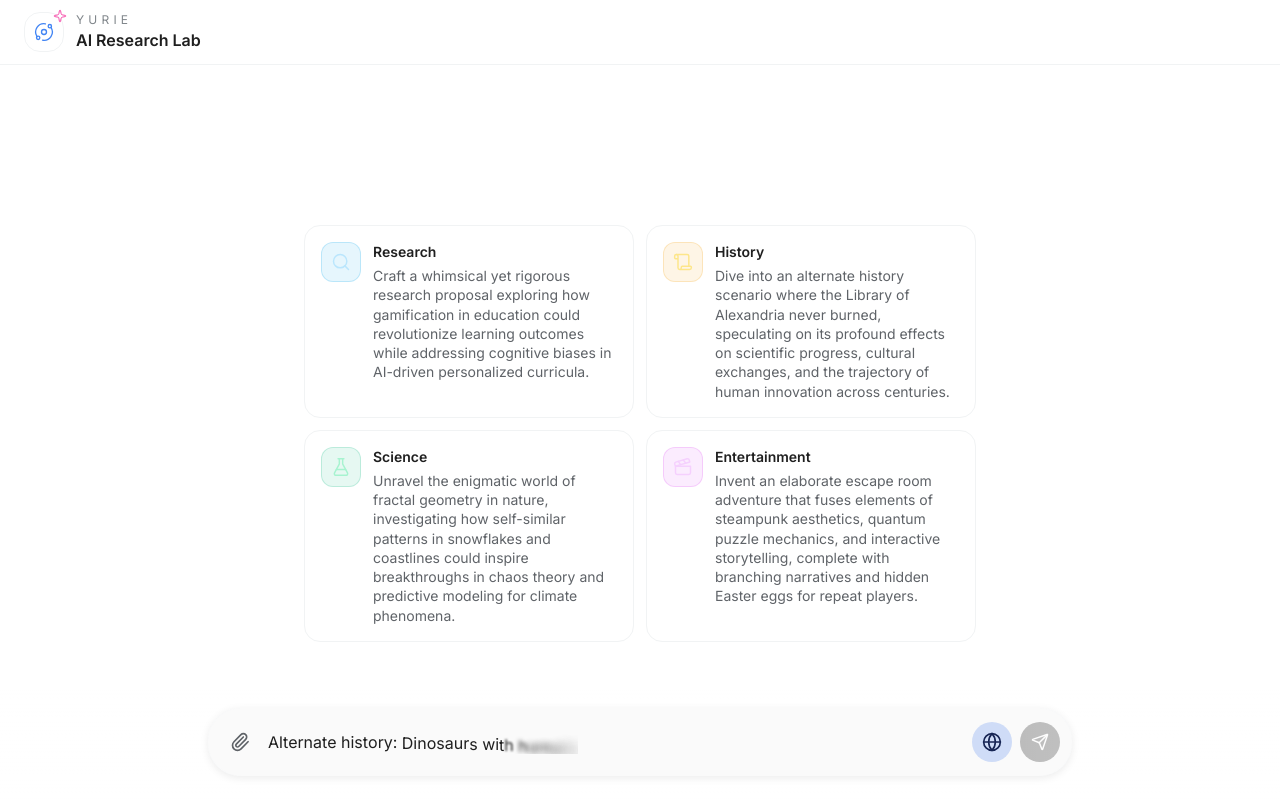
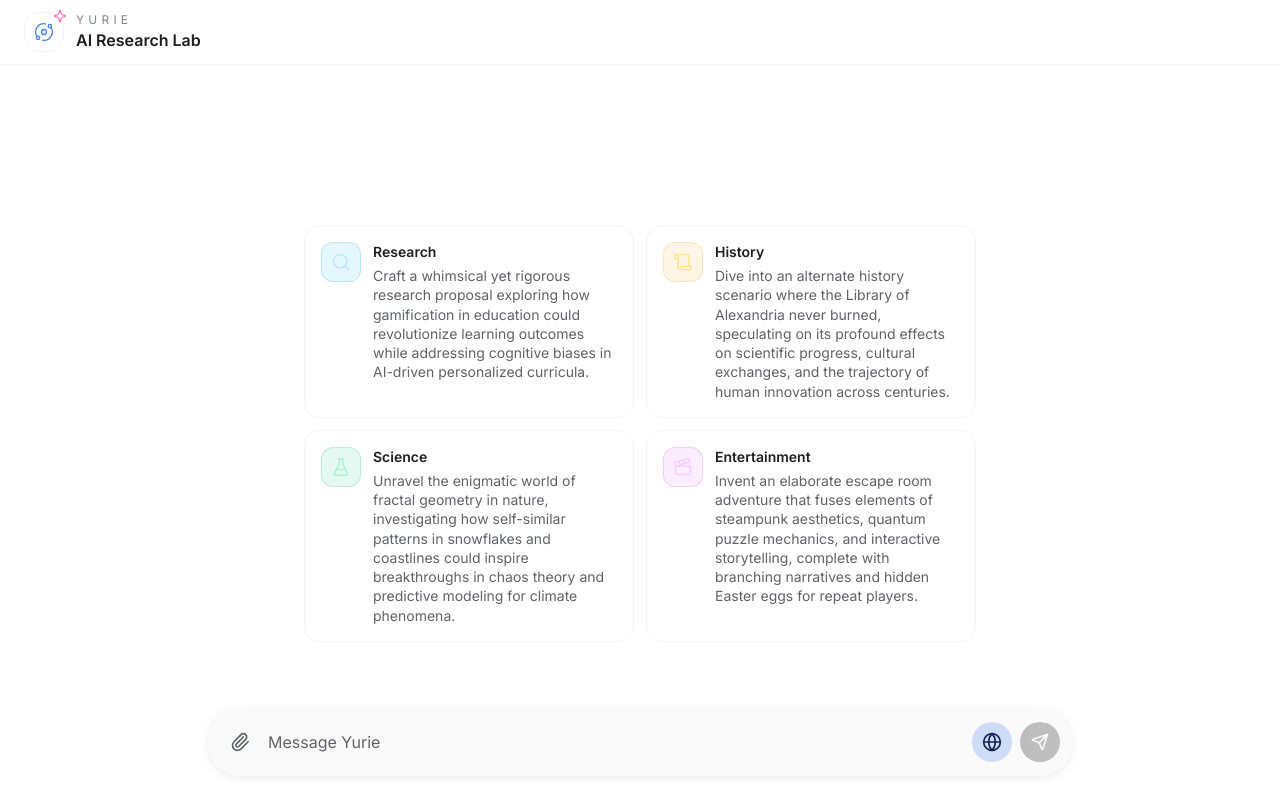
Before and after one commit to yurieplatforms/research, a Next.js app: page / in a window 1280 px wide. Shown: the top 800 px of the page. Built offline with nearby package versions, Linux system fonts and the light colour scheme.

Commit message:
refactor: simplify chat input with static placeholder 'Message Yurie'

```diff
--- a/components/ui/ai-chat-input.tsx
+++ b/components/ui/ai-chat-input.tsx
@@ -14,15 +14,6 @@ import {
 import Image from "next/image";
 import { formatFileSize } from "../../lib/utils";
 import type { ChatAttachment } from "../../lib/chat/types";
-
-const PLACEHOLDERS = [
-  "Research AI's ethical role in creative writing",
-  "Alternate history: Dinosaurs with humans",
-  "Quantum phenomena for time-travel tech",
-  "Mythology-superhero board game design",
-  "Memes' impact on cultural evolution",
-  "Steampunk Industrial Revolution reimagined",
-];
 
 type AIChatInputProps = {
   value: string;
@@ -61,40 +52,6 @@ const containerVariants = {
   },
 } satisfies Variants;
 
-const placeholderContainerVariants = {
-  initial: {},
-  animate: { transition: { staggerChildren: 0.025 } },
-  exit: { transition: { staggerChildren: 0.015, staggerDirection: -1 } },
-} satisfies Variants;
-
-const letterVariants = {
-  initial: {
-    opacity: 0,
-    filter: "blur(12px)",
-    y: 10,
-  },
-  animate: {
-    opacity: 1,
-    filter: "blur(0px)",
-    y: 0,
-    transition: {
-      opacity: { duration: 0.25 },
-      filter: { duration: 0.4 },
-      y: { type: "spring" as const, stiffness: 80, damping: 20 },
-    },
-  },
-  exit: {
-    opacity: 0,
-    filter: "blur(12px)",
-    y: -10,
-    transition: {
-      opacity: { duration: 0.2 },
-      filter: { duration: 0.3 },
-      y: { type: "spring" as const, stiffness: 80, damping: 20 },
-    },
-  },
-} satisfies Variants;
-
 const defaultDeepSearchState = (value?: boolean) => value ?? false;
 
 const AIChatInput = ({
@@ -112,8 +69,6 @@ const AIChatInput = ({
   attachmentError,
   className,
 }: AIChatInputProps) => {
-  const [placeholderIndex, setPlaceholderIndex] = useState(0);
-  const [showPlaceholder, setShowPlaceholder] = useState(true);
   const [isActive, setIsActive] = useState(false);
   const [deepSearchActive, setDeepSearchActive] = useState(
     defaultDeepSearchState(deepSearchEnabled),
@@ -126,21 +81,6 @@ const AIChatInput = ({
   useEffect(() => {
     setDeepSearchActive(defaultDeepSearchState(deepSearchEnabled));
   }, [deepSearchEnabled]);
-
-  // Cycle placeholder text when input is inactive
-  useEffect(() => {
-    if (isActive || value || attachmentCount > 0) return;
-
-    const interval = setInterval(() => {
-      setShowPlaceholder(false);
-      setTimeout(() => {
-        setPlaceholderIndex((prev) => (prev + 1) % PLACEHOLDERS.length);
-        setShowPlaceholder(true);
-      }, 400);
-    }, 3000);
-
-    return () => clearInterval(interval);
-  }, [isActive, value, attachmentCount]);
 
   // Close input when clicking outside
   useEffect(() => {
@@ -219,8 +159,7 @@ const AIChatInput = ({
   };
 
   const hasAttachments = attachmentCount > 0;
-  const placeholderShouldRender =
-    showPlaceholder && !isActive && !value && !hasAttachments;
+  const showPlaceholder = !value && !hasAttachments;
 
   return (
     <div
@@ -328,41 +267,10 @@ const AIChatInput = ({
                 onChange={handleChange}
                 onKeyDown={handleKeyDown}
                 className="flex-1 border-0 outline-0 rounded-md py-2 text-base bg-transparent w-full font-normal text-[var(--text-primary)] placeholder:text-[var(--text-secondary)]"
-                style={{ position: "relative", zIndex: 1 }}
                 onFocus={handleActivate}
-                placeholder=""
+                placeholder={showPlaceholder ? "Message Yurie" : ""}
                 disabled={isStreaming && !onStop}
               />
-              <div className="absolute left-0 top-0 w-full h-full pointer-events-none flex items-center px-3 py-2">
-                <AnimatePresence mode="wait">
-                  {placeholderShouldRender && (
-                    <motion.span
-                      key={placeholderIndex}
-                      className="absolute left-0 top-1/2 -translate-y-1/2 text-[var(--text-primary)]/90 select-none pointer-events-none"
-                      style={{
-                        whiteSpace: "nowrap",
-                        overflow: "hidden",
-                        textOverflow: "ellipsis",
-                        zIndex: 0,
-                      }}
-                      variants={placeholderContainerVariants}
-                      initial="initial"
-                      animate="animate"
-                      exit="exit"
-                    >
-                      {PLACEHOLDERS[placeholderIndex].split("").map((char, i) => (
-                        <motion.span
-                          key={i}
-                          variants={letterVariants}
-                          style={{ display: "inline-block" }}
-                        >
-                          {char === " " ? "\u00A0" : char}
-                        </motion.span>
-                      ))}
-                    </motion.span>
-                  )}
-                </AnimatePresence>
-              </div>
             </div>
 
             <motion.button
```
